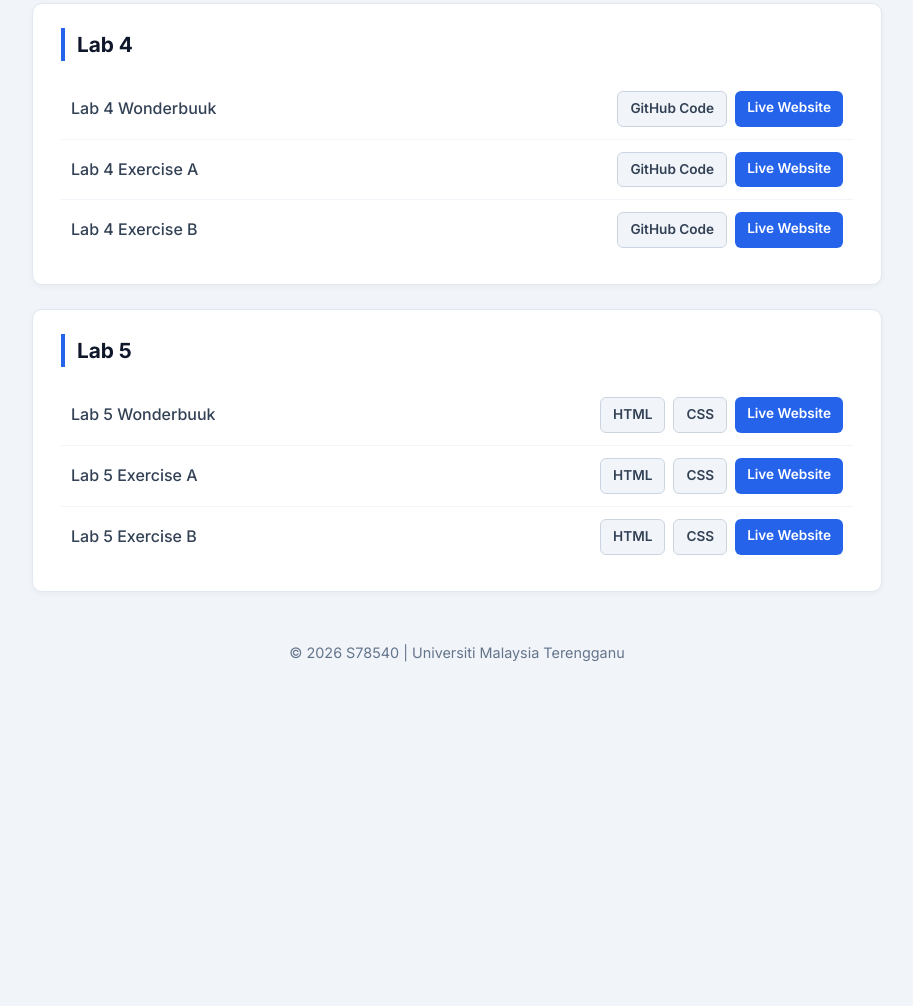
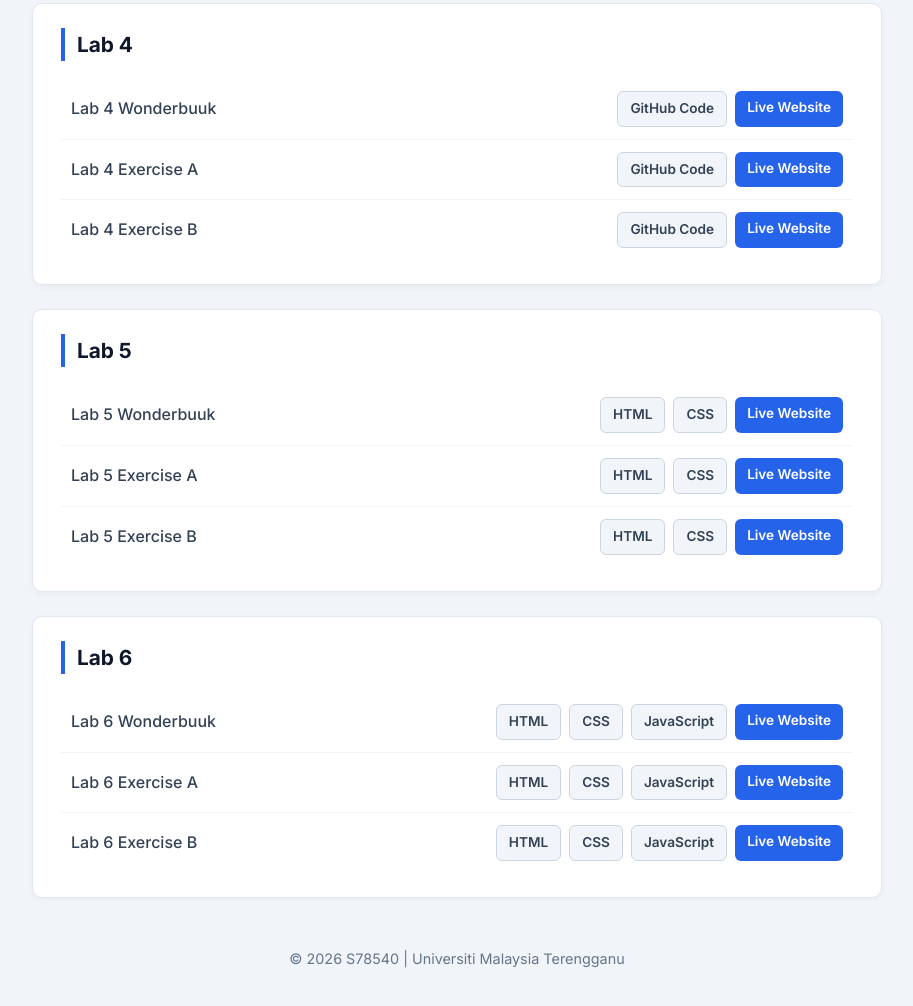
Before and after one commit to Amrun02/S78540__CSF3133_K3, a plain HTML site: page index.html in a window 1280 px wide. Shown: the part 1307-2313 px from the top of the page, without its empty margins (183-1096 px from the left). Before the commit the page ends 2011 px from the top, so only its background shows below. Drawn offline with Linux system fonts and the light colour scheme.

Commit message:
Adding links for Lab 6

```diff
--- a/index.html
+++ b/index.html
@@ -182,6 +182,39 @@
             </ol>
         </section>
 
+        <!-- Lab 6 -->
+        <section class="lab-card">
+            <h2>Lab 6</h2>
+            <ol>
+                <li>
+                    <span class="task-name">Lab 6 Wonderbuuk</span>
+                    <div class="links">
+                        <a class="btn-code" href="https://github.com/Amrun02/S78540__CSF3133_K3/blob/main/Lab%206/index_lab6.html">HTML</a>
+                        <a class="btn-code" href="https://github.com/Amrun02/S78540__CSF3133_K3/blob/main/Lab%205/style_lab6.css">CSS</a>
+                        <a class="btn-code" href="https://github.com/Amrun02/S78540__CSF3133_K3/blob/main/Lab%205/script_lab6.js">JavaScript</a>
+                        <a class="btn-live" href="./Lab%205/index_lab6.html">Live Website</a>
+                    </div>
+                </li>
+                <li>
+                    <span class="task-name">Lab 6 Exercise A</span>
+                    <div class="links">
+                        <a class="btn-code" href="https://github.com/Amrun02/S78540__CSF3133_K3/blob/main/Lab%206/lab6_ExerA.html">HTML</a>
+                        <a class="btn-code" href="https://github.com/Amrun02/S78540__CSF3133_K3/blob/main/Lab%205/style_ExerA.css">CSS</a>
+                        <a class="btn-code" href="https://github.com/Amrun02/S78540__CSF3133_K3/blob/main/Lab%205/game.js">JavaScript</a>
+                        <a class="btn-live" href="./Lab%205/lab6_ExerA.html">Live Website</a>
+                    </div>
+                </li>
+                <li>
+                    <span class="task-name">Lab 6 Exercise B</span>
+                    <div class="links">
+                        <a class="btn-code" href="https://github.com/Amrun02/S78540__CSF3133_K3/blob/main/Lab%206/grade.html">HTML</a>
+                        <a class="btn-code" href="https://github.com/Amrun02/S78540__CSF3133_K3/blob/main/Lab%205/grade.css">CSS</a>
+                        <a class="btn-code" href="https://github.com/Amrun02/S78540__CSF3133_K3/blob/main/Lab%205/grade.js">JavaScript</a>
+                        <a class="btn-live" href="./Lab%205/grade.html">Live Website</a>
+                    </div>
+                </li>
+            </ol>
+        </section>
     </main>
 
     <footer>
```
